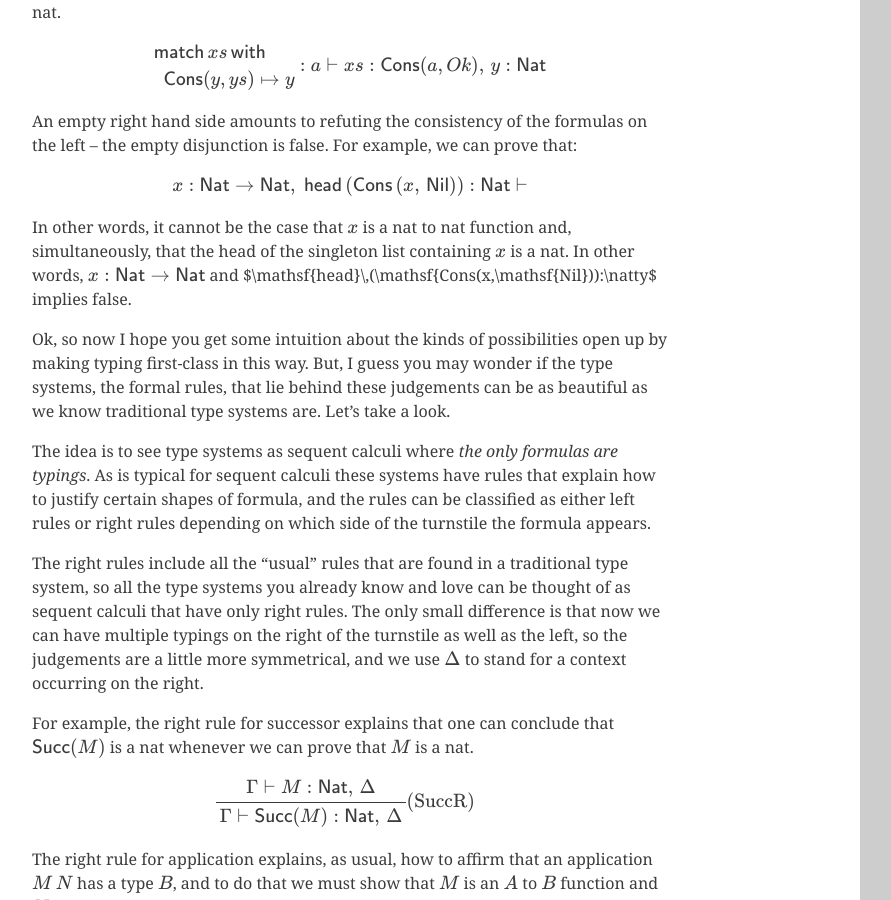
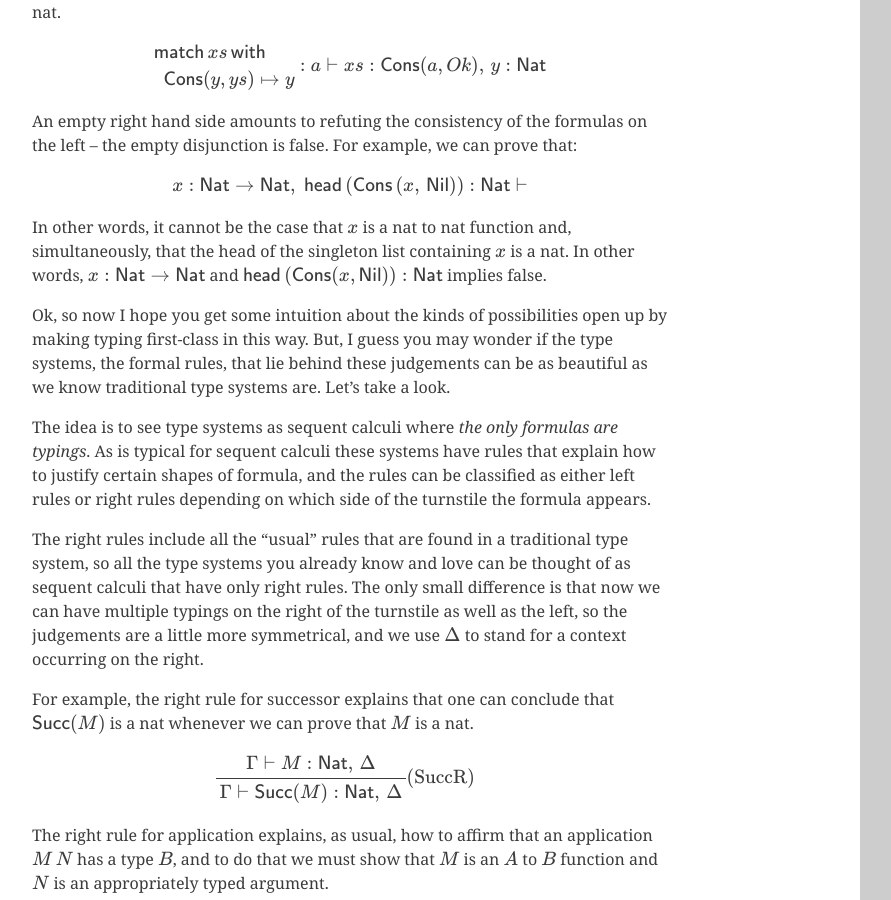
Before and after one commit to sjrsay/sjrsay.github.io, a Jekyll site: the page built from popl24.md, in a window 1280 px wide and 900 px high, scrolled down 2814 px. Shown: the whole window, without its empty margins (160-1051 px from the left). Built offline with Jekyll 4.4.1, drawn with Linux system fonts in a browser that asks for light colours; comment, search, counter and statistics services are not loaded.

Commit message:
fix latex bug

```diff
--- a/popl24.md
+++ b/popl24.md
@@ -85,7 +85,7 @@ $$
   x:\natty \to \natty,\; \mathsf{head}\,(\mathsf{Cons}\,(x,\,\mathsf{Nil})) : \natty \vdash
 $$
 
-In other words, it cannot be the case that $x$ is a nat to nat function and, simultaneously, that the head of the singleton list containing $x$ is a nat.  In other words, $x:\natty \to \natty$ and $\mathsf{head}\,(\mathsf{Cons(x,\mathsf{Nil})):\natty$ implies false.
+In other words, it cannot be the case that $x$ is a nat to nat function and, simultaneously, that the head of the singleton list containing $x$ is a nat.  In other words, $x:\natty \to \natty$ and $\mathsf{head}\,(\mathsf{Cons}(x,\mathsf{Nil})):\natty$ implies false.
 
 Ok, so now I hope you get some intuition about the kinds of possibilities open up by making typing first-class in this way.  But, I guess you may wonder if the type systems, the formal rules, that lie behind these judgements can be as beautiful as we know traditional type systems are.  Let's take a look.
 
```
